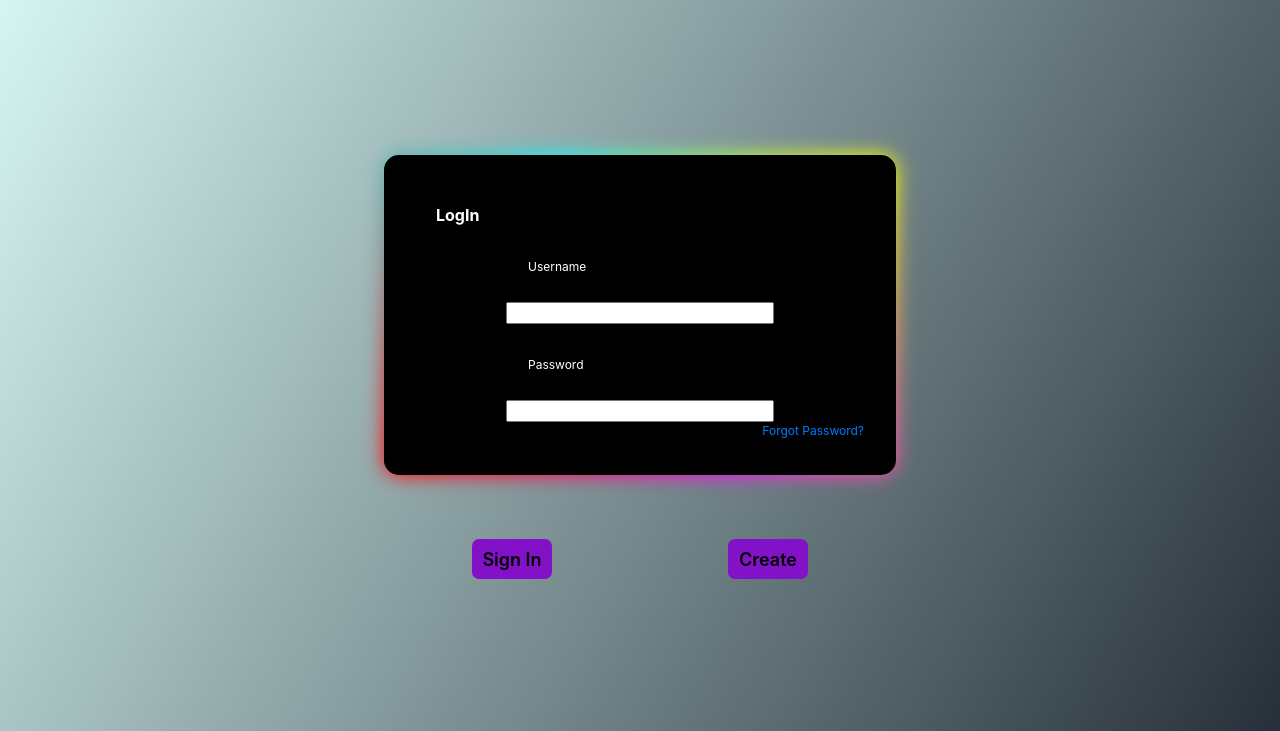
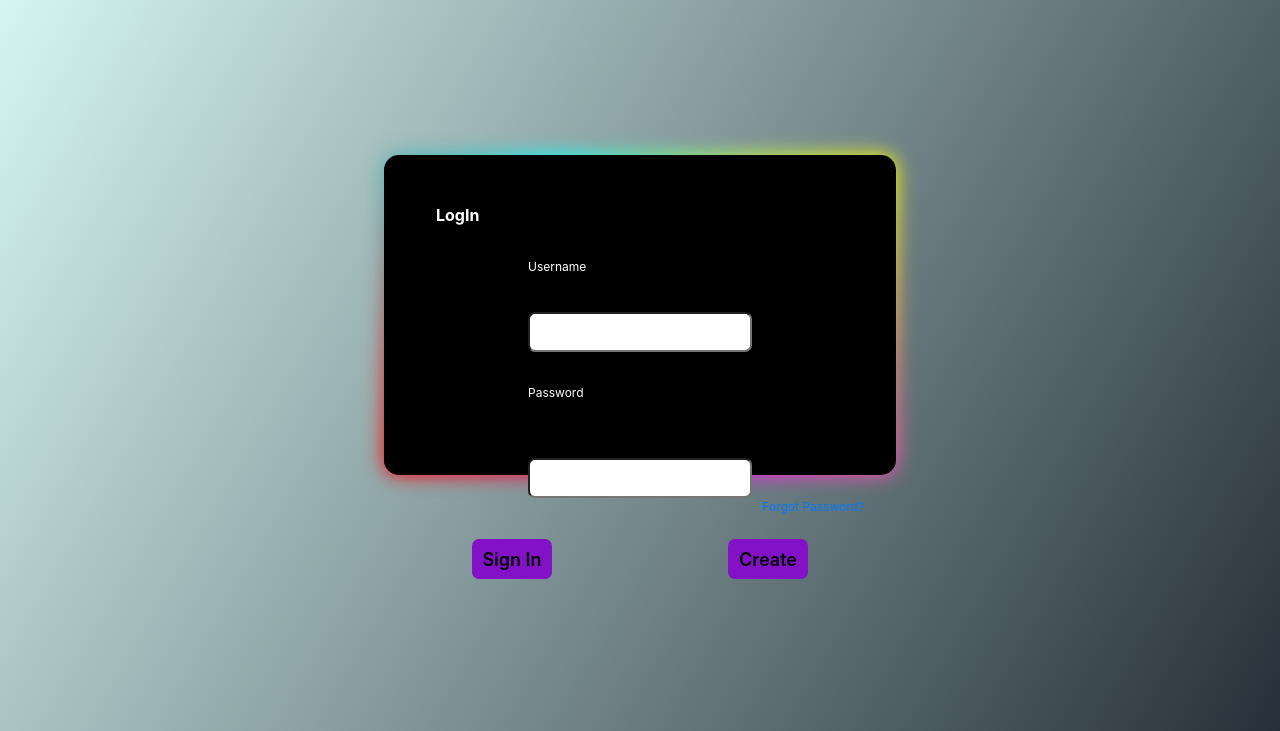
Before and after one commit to rxoaman/login, a plain HTML site: page index.html in a window 1280 px wide. Shown: the part 69-800 px from the top of the page. Drawn offline with nearby package versions, Linux system fonts and the light colour scheme.

Commit message:
Update login.css

```diff
--- a/login.css
+++ b/login.css
@@ -74,19 +74,6 @@ header{
     font-weight: 700;
     font-style: normal;
 }
-#username{
-    margin-left: 20%;
-    margin-right: 20%;
-    color: #000;
-    font-size:12px;
-}
-#password{
-    margin-left:20%;
-    margin-right:20%;
-    font-size:12px;
-    color: #000;
-}
-
 @media screen and (max-width:600px){
     #panel{
         width: 80%;
@@ -145,5 +132,16 @@ form label{
     background-color: black;
 }
 .input{
-    width:60%;
+    align-items: center;
+    border-radius: 7px;
+    margin-left: 25%;
+    gap: min(20px, 5%);
+    height: 40px;
+    width:min(450px, 50%);
 }
+#password{
+    margin-top: min(30px, 40%);
+}
+#username{
+    margin-top: min(10px,10%);
+}
```
